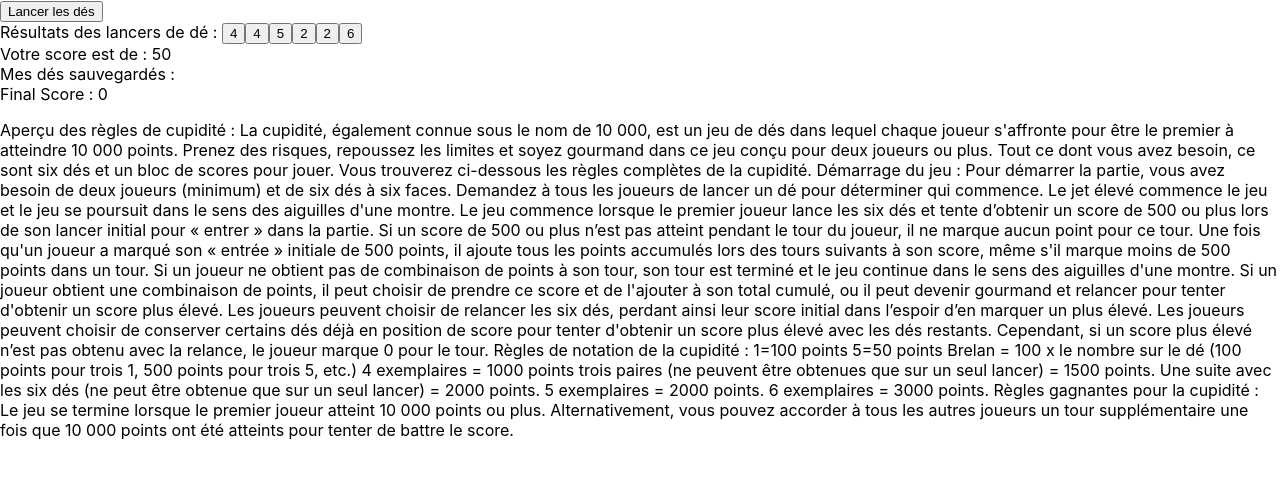
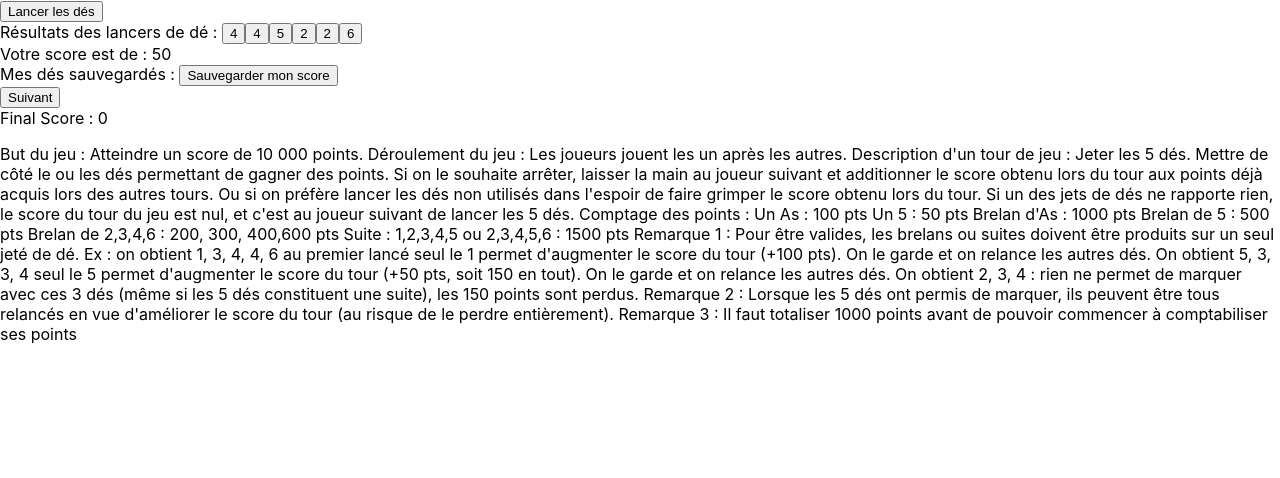
Before and after one commit to Henrissat/mathieu_henrissat_site, a React (Create React App) app: page /greed-dice in a window 1280 px wide. Both pictures are taken after a click on the button "Lancer les dés". Shown: the top 478 px of the page. Built offline with nearby package versions, Linux system fonts and the light colour scheme.

Commit message:
ajout de la gestion du game over

```diff
--- a/src/components/greed-dice/index.tsx
+++ b/src/components/greed-dice/index.tsx
@@ -3,11 +3,13 @@ import { getRandomDiceRoll } from "../../utils/diceRoll6";
 
 function Greed() {
   const [dice, setDice] = useState<number[]>([]);
-  console.log(dice)
-  console.log('dice',dice.length)
   const [savedDice, setSavedDice] = useState<number[]>([]);
-  console.log(savedDice)
-  console.log('savedDice', savedDice.length)
+  const [accumulatedScore, setAccumulatedScore] = useState<number>(0);
+  const [finalScore, setFinalScore] = useState<number>(0);
+  const [showSaveButton, setShowSaveButton] = useState<boolean>(false);
+  // const [gameStarted, setGameStarted] = useState<boolean>(false);
+  // console.log('gameStarted', gameStarted)
+
 
   // Gestionnaire de clic pour sauvegarder un chiffre
   const handleSaveDice = (number: number) => {
@@ -35,20 +37,47 @@ function Greed() {
 
 
   // Gestionnaire de clic pour ajouter 6 lancers de dé au tableau
-  const handleRollDice = () => {
+  const handleRollDice = async() => {
       if(dice.length === 0) {
         const newDice = [];
         for (let i = 0; i < 6; i++) {
           newDice.push(getRandomDiceRoll());
         }
+        // Attendre un court instant pour que le rendu se mette à jour
+        await new Promise((resolve) => setTimeout(resolve, 0));
+
+        // Vérifier si c'est un Game Over
+        const result = calculateFinalScore(newDice);
+        // Game Over
+        if (result === 0) {
+          alert("Game Over! You didn't score any points.");
+          setShowSaveButton(false);
+          setDice([])
+          setSavedDice([])
+        }
         setDice(newDice);
+        setShowSaveButton(true);
       }else {
         const newDice = [...dice];
         for (let i = 0; i < newDice.length ; i++) {
           newDice[i] = getRandomDiceRoll();
         }
+        // Attendre un court instant pour que le rendu se mette à jour
+        await new Promise((resolve) => setTimeout(resolve, 0));
+
+        // Vérifier si c'est un Game Over
+        const result = calculateFinalScore(newDice);
+        console.log('result', result)
+        if (result === 0) {
+          // Game Over
+          alert("Game Over! You didn't score any points.");
+          setShowSaveButton(false); // Masquer le bouton de sauvegarde
+          setDice([])
+          setSavedDice([])
+        }
         setDice(newDice);
       }
+
   };
 
   // Fonction pour calculer le score en utilisant les chiffres sauvegardés
@@ -93,8 +122,12 @@ function Greed() {
   const result = calculateFinalScore(dice);
 
   // Calculer le Score final en utilisant les chiffres sauvegardés
-  const finalScore = calculateFinalScore(savedDice);
-
+  const handleSaveScore = () => {
+    const calculatedFinalScore = calculateFinalScore(savedDice);
+    setAccumulatedScore((prevAccumulatedScore) => prevAccumulatedScore + calculatedFinalScore);
+    setFinalScore((prevFinalScore) => prevFinalScore + calculatedFinalScore);
+    setSavedDice([]);
+  };
 
   return (
     <div>
@@ -109,41 +142,45 @@ function Greed() {
           <button key={index} onClick={() => handleReturnToDice(number)}>
             {number}
           </button>
-        ))}</div>
+        ))}
+        {showSaveButton && (
+        <button onClick={handleSaveScore}>Sauvegarder mon score</button>
+        )}
+      </div>
+      <button>Suivant</button>
+      <br/>
       <div>
         Final Score : {finalScore}
       </div>
       <div id="greedRules">
-        <p>Aperçu des règles de cupidité :
-
-La cupidité, également connue sous le nom de 10 000, est un jeu de dés dans lequel chaque joueur s'affronte pour être le premier à atteindre 10 000 points. Prenez des risques, repoussez les limites et soyez gourmand dans ce jeu conçu pour deux joueurs ou plus. Tout ce dont vous avez besoin, ce sont six dés et un bloc de scores pour jouer. Vous trouverez ci-dessous les règles complètes de la cupidité.
-
-
-Démarrage du jeu :
-
-Pour démarrer la partie, vous avez besoin de deux joueurs (minimum) et de six dés à six faces. Demandez à tous les joueurs de lancer un dé pour déterminer qui commence. Le jet élevé commence le jeu et le jeu se poursuit dans le sens des aiguilles d'une montre.
-
-Le jeu commence lorsque le premier joueur lance les six dés et tente d’obtenir un score de 500 ou plus lors de son lancer initial pour « entrer » dans la partie. Si un score de 500 ou plus n’est pas atteint pendant le tour du joueur, il ne marque aucun point pour ce tour. Une fois qu'un joueur a marqué son « entrée » initiale de 500 points, il ajoute tous les points accumulés lors des tours suivants à son score, même s'il marque moins de 500 points dans un tour.
-
-Si un joueur ne obtient pas de combinaison de points à son tour, son tour est terminé et le jeu continue dans le sens des aiguilles d'une montre. Si un joueur obtient une combinaison de points, il peut choisir de prendre ce score et de l'ajouter à son total cumulé, ou il peut devenir gourmand et relancer pour tenter d'obtenir un score plus élevé.
-
-    Les joueurs peuvent choisir de relancer les six dés, perdant ainsi leur score initial dans l’espoir d’en marquer un plus élevé.
-    Les joueurs peuvent choisir de conserver certains dés déjà en position de score pour tenter d'obtenir un score plus élevé avec les dés restants. Cependant, si un score plus élevé n’est pas obtenu avec la relance, le joueur marque 0 pour le tour.
-
-Règles de notation de la cupidité :
-
-    1=100 points
-    5=50 points
-    Brelan = 100 x le nombre sur le dé (100 points pour trois 1, 500 points pour trois 5, etc.)
-    4 exemplaires = 1000 points
-    trois paires (ne peuvent être obtenues que sur un seul lancer) = 1500 points.
-    Une suite avec les six dés (ne peut être obtenue que sur un seul lancer) = 2000 points.
-    5 exemplaires = 2000 points.
-    6 exemplaires = 3000 points.
-
-Règles gagnantes pour la cupidité :
-
-Le jeu se termine lorsque le premier joueur atteint 10 000 points ou plus. Alternativement, vous pouvez accorder à tous les autres joueurs un tour supplémentaire une fois que 10 000 points ont été atteints pour tenter de battre le score.</p>
+        <p>
+            But du jeu :
+            Atteindre un score de 10 000 points.
+            Déroulement du jeu :
+            Les joueurs jouent les un après les autres.
+            Description d'un tour de jeu :
+            Jeter les 5 dés.
+            Mettre de côté le ou les dés permettant de gagner des points.
+            Si on le souhaite arrêter, laisser la main au joueur suivant et additionner le score obtenu lors du tour aux points déjà acquis lors des autres tours.
+            Ou si on préfère lancer les dés non utilisés dans l'espoir de faire grimper le score obtenu lors du tour.
+            Si un des jets de dés ne rapporte rien, le score du tour du jeu est nul, et c'est au joueur suivant de lancer les 5 dés.
+            Comptage des points :
+            Un As : 100 pts
+            Un 5 : 50 pts
+            Brelan d'As : 1000 pts
+            Brelan de 5 : 500 pts
+            Brelan de 2,3,4,6 : 200, 300, 400,600 pts
+            Suite : 1,2,3,4,5 ou 2,3,4,5,6 : 1500 pts
+            Remarque 1 : Pour être valides, les brelans ou suites doivent être produits sur un seul jeté de dé.
+            Ex :
+            on obtient 1, 3, 4, 4, 6 au premier lancé
+            seul le 1 permet d'augmenter le score du tour (+100 pts). On le garde et on relance les autres dés.
+            On obtient 5, 3, 3, 4
+            seul le 5 permet d'augmenter le score du tour (+50 pts, soit 150 en tout). On le garde et on relance les autres dés.
+            On obtient 2, 3, 4 : rien ne permet de marquer avec ces 3 dés (même si les 5 dés constituent une suite), les 150 points sont perdus.
+            Remarque 2 : Lorsque les 5 dés ont permis de marquer, ils peuvent être tous relancés en vue d'améliorer le score du tour (au risque de le perdre entièrement).
+            Remarque 3 : Il faut totaliser 1000 points avant de pouvoir commencer à comptabiliser ses points
+      </p>
     </div>
     </div>
   );
```
Lines whose indentation alone changed are shown as unchanged.
